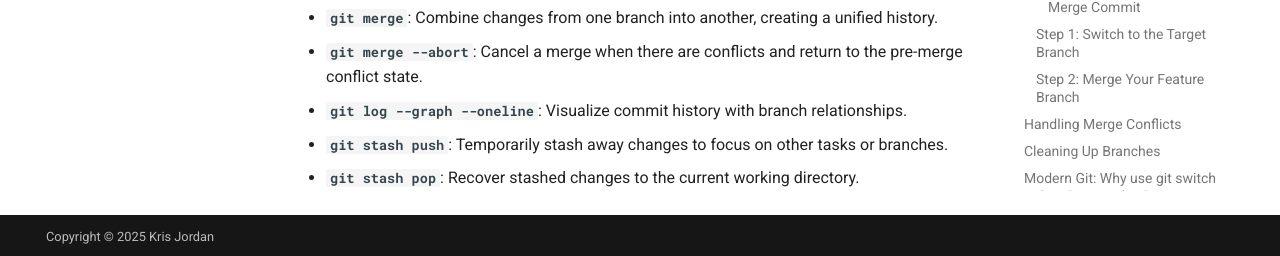
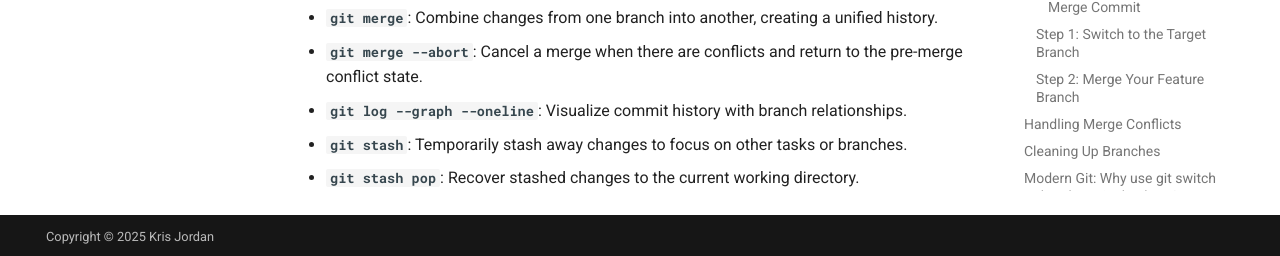
Before and after one commit to comp423-25s/comp423-25s.github.io, an MkDocs documentation site: the page built from docs/resources/git/ch3-git-branch-merge.md, in a window 1280 px wide and 900 px high, scrolled down 10325 px. Shown: the part 641-897 px from the top of the window. Built offline with MkDocs 1.6.1 and Material for MkDocs 9.7.7, drawn with Linux system fonts in a browser that asks for light colours.

Commit message:
Show the short form version of git stash

```diff
--- a/docs/resources/git/ch3-git-branch-merge.md
+++ b/docs/resources/git/ch3-git-branch-merge.md
@@ -387,5 +387,5 @@ For most branching tasks, `git switch` is the modern and preferred choice. It si
 - **`git merge`**: Combine changes from one branch into another, creating a unified history.
 - **`git merge --abort`**: Cancel a merge when there are conflicts and return to the pre-merge conflict state.
 - **`git log --graph --oneline`**: Visualize commit history with branch relationships.
-- **`git stash push`**: Temporarily stash away changes to focus on other tasks or branches.
+- **`git stash`**: Temporarily stash away changes to focus on other tasks or branches.
 - **`git stash pop`**: Recover stashed changes to the current working directory.
```
